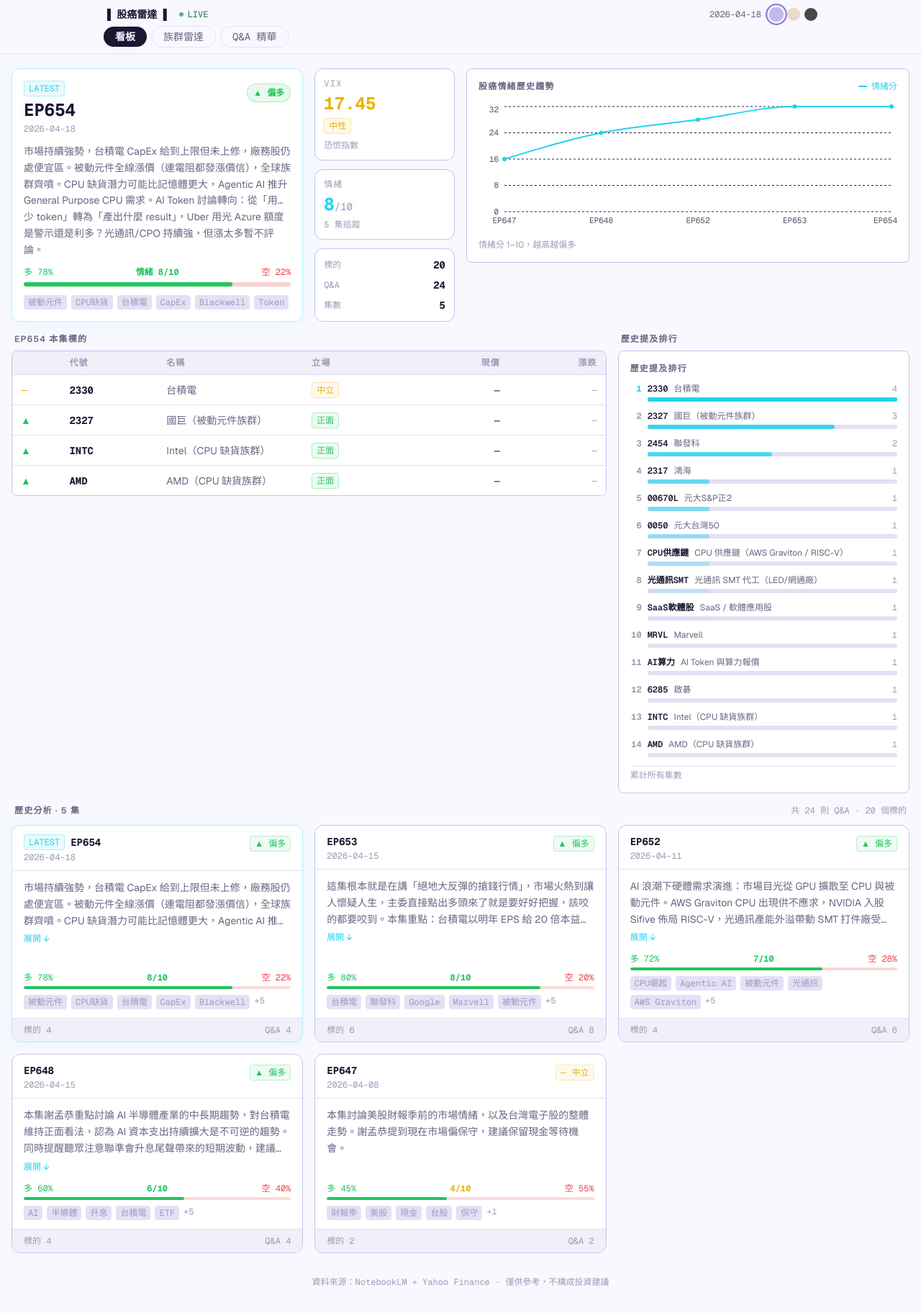
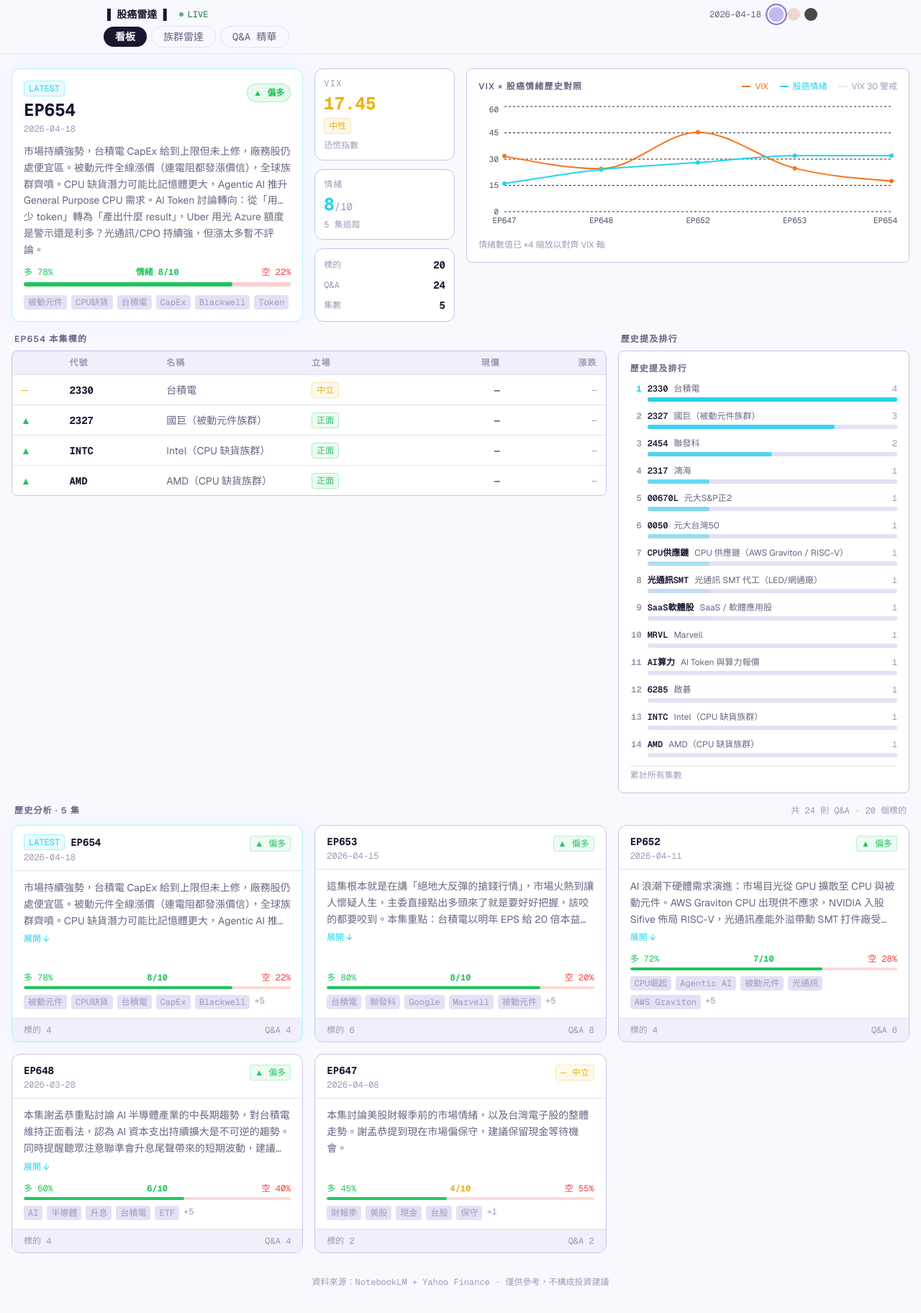
Before and after one commit to camille5534/stock-gooaye, a Next.js app: page / in a window 1280 px wide. Shown: the whole page at 72% size. Built offline with nearby package versions, Linux system fonts and the light colour scheme.

Commit message:
恢復 VIX 歷史折線：用各集日期回測對應 VIX 值，修正 EP648 日期

```diff
--- a/components/HistoryChart.tsx
+++ b/components/HistoryChart.tsx
@@ -25,7 +25,9 @@ const CustomTooltip = ({ active, payload, label }: {
         <div key={p.name} className="flex items-center gap-2">
           <span className="w-2 h-2 rounded-full inline-block" style={{ background: p.color }} />
           <span style={{ color: p.color }}>
-            股癌情緒: {Math.round(p.value / 4)}/10
+            {p.name === '情緒'
+              ? `股癌情緒: ${Math.round(p.value / 4)}/10`
+              : `VIX: ${p.value.toFixed(1)}`}
           </span>
         </div>
       ))}
@@ -36,6 +38,7 @@ const CustomTooltip = ({ active, payload, label }: {
 export default function HistoryChart({ history }: Props) {
   const data = history.sentiment_history.map(d => ({
     ep:   `EP${d.episode}`,
+    vix:  d.vix ?? null,
     情緒: d.score * 4,
     score: d.score,
   }))
@@ -47,12 +50,22 @@ export default function HistoryChart({ history }: Props) {
     >
       <div className="flex items-center justify-between mb-4">
         <span className="text-xs font-semibold tracking-widest uppercase" style={{ color: 'var(--fg-muted)' }}>
-          股癌情緒歷史趨勢
+          VIX × 股癌情緒歷史對照
         </span>
-        <span className="flex items-center gap-1.5 text-xs">
-          <span className="w-3 h-0.5 inline-block rounded" style={{ background: '#22D3EE' }} />
-          <span style={{ color: '#22D3EE' }}>情緒分</span>
-        </span>
+        <div className="flex items-center gap-4 text-xs">
+          <span className="flex items-center gap-1.5">
+            <span className="w-3 h-0.5 inline-block rounded" style={{ background: '#F97316' }} />
+            <span style={{ color: '#F97316' }}>VIX</span>
+          </span>
+          <span className="flex items-center gap-1.5">
+            <span className="w-3 h-0.5 inline-block rounded" style={{ background: '#22D3EE' }} />
+            <span style={{ color: '#22D3EE' }}>股癌情緒</span>
+          </span>
+          <span className="flex items-center gap-1.5">
+            <span className="w-3 h-px inline-block border-t border-dashed" style={{ borderColor: '#F9731666' }} />
+            <span style={{ color: 'var(--fg-dim)' }}>VIX 30 警戒</span>
+          </span>
+        </div>
       </div>
 
       <ResponsiveContainer width="100%" height={180}>
@@ -70,6 +83,23 @@ export default function HistoryChart({ history }: Props) {
             tickLine={false}
           />
           <Tooltip content={<CustomTooltip />} />
+          <ReferenceLine
+            y={30}
+            stroke="#F97316"
+            strokeDasharray="4 3"
+            strokeOpacity={0.4}
+            strokeWidth={1}
+          />
+          <Line
+            type="monotone"
+            dataKey="vix"
+            stroke="#F97316"
+            strokeWidth={2}
+            dot={{ r: 3, fill: '#F97316', strokeWidth: 0 }}
+            activeDot={{ r: 5, fill: '#F97316' }}
+            name="VIX"
+            connectNulls={false}
+          />
           <Line
             type="monotone"
             dataKey="情緒"
@@ -83,7 +113,7 @@ export default function HistoryChart({ history }: Props) {
       </ResponsiveContainer>
 
       <p className="text-xs mt-2" style={{ color: 'var(--fg-dim)' }}>
-        情緒分 1–10，越高越偏多
+        情緒數值已 ×4 縮放以對齊 VIX 軸
       </p>
     </div>
   )
--- a/lib/types.ts
+++ b/lib/types.ts
@@ -77,5 +77,6 @@ export interface StockHistory {
     label: string
     bull_pct: number
     bear_pct: number
+    vix?: number
   }[]
 }
--- a/public/data/episodes/ep_648.json
+++ b/public/data/episodes/ep_648.json
@@ -1,6 +1,6 @@
 {
   "episode": 648,
-  "date": "2026-04-15",
+  "date": "2026-03-28",
   "title": "EP648 | 鴨子划水",
   "youtube_url": "https://www.youtube.com/watch?v=example648",
   "summary": "本集謝孟恭重點討論 AI 半導體產業的中長期趨勢，對台積電維持正面看法，認為 AI 資本支出持續擴大是不可逆的趨勢。同時提醒聽眾注意聯準會升息尾聲帶來的短期波動，建議分批布局而非一次重押。",
--- a/public/data/stock_history.json
+++ b/public/data/stock_history.json
@@ -120,15 +120,17 @@
       "score": 4,
       "label": "中立",
       "bull_pct": 45,
-      "bear_pct": 55
+      "bear_pct": 55,
+      "vix": 31.7
     },
     {
       "episode": 648,
-      "date": "2026-04-15",
+      "date": "2026-03-28",
       "score": 6,
       "label": "偏多",
       "bull_pct": 60,
-      "bear_pct": 40
+      "bear_pct": 40,
+      "vix": 24.5
     },
     {
       "episode": 652,
@@ -136,7 +138,8 @@
       "score": 7,
       "label": "偏多",
       "bull_pct": 72,
-      "bear_pct": 28
+      "bear_pct": 28,
+      "vix": 45.3
     },
     {
       "episode": 653,
@@ -144,7 +147,8 @@
       "score": 8,
       "label": "偏多",
       "bull_pct": 80,
-      "bear_pct": 20
+      "bear_pct": 20,
+      "vix": 24.8
     },
     {
       "episode": 654,
@@ -152,7 +156,8 @@
       "score": 8,
       "label": "偏多",
       "bull_pct": 78,
-      "bear_pct": 22
+      "bear_pct": 22,
+      "vix": 17.45
     }
   ],
   "sector_mentions": {
```
